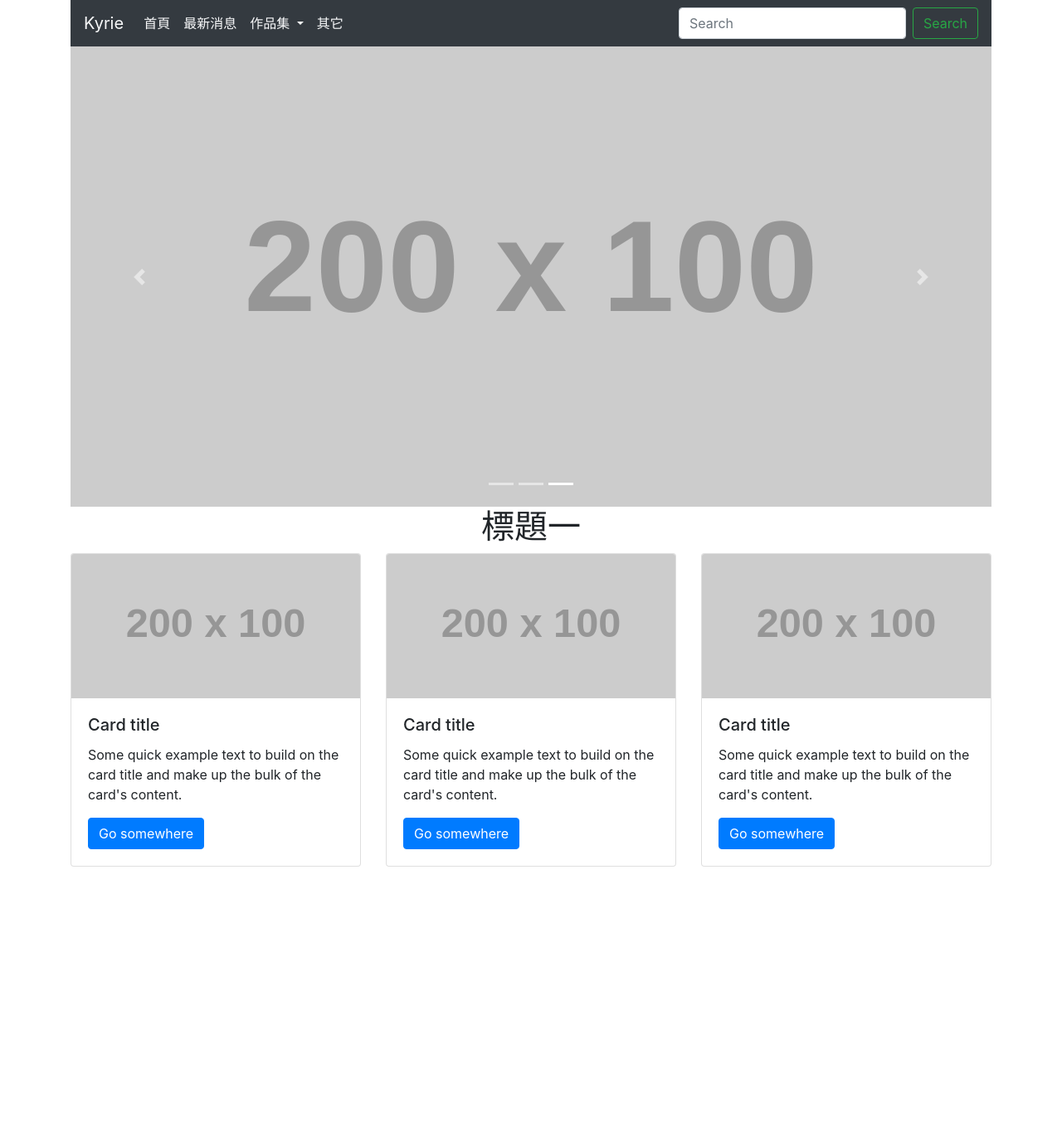
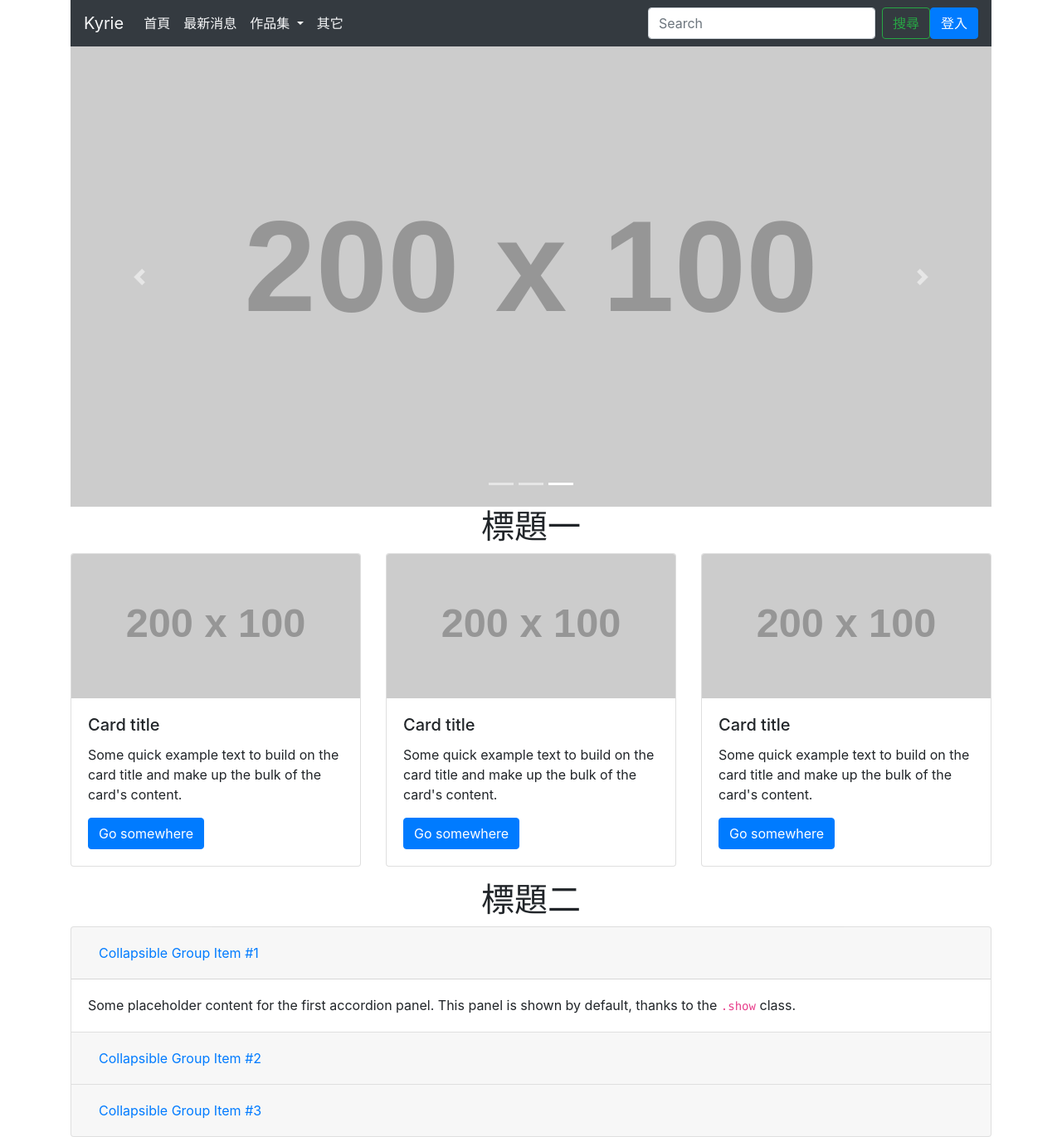
Before and after one commit to KyrieHaveGoodDay/Web_Bootstrap_0217, a plain HTML site: page index.html in a window 1280 px wide. Shown: the whole page at 83% size. Before the commit the page ends 1061 px from the top, so only its background shows below. Drawn offline with nearby package versions, Linux system fonts and the light colour scheme; placeholder pictures from the web are drawn by us.

Commit message:
導覽頁修改

```diff
--- a/index.html
+++ b/index.html
@@ -39,12 +39,37 @@
                   <a class="nav-link disabled text-light" href="#" tabindex="-1" aria-disabled="true">其它</a>
                 </li>
               </ul>
-              <form class="d-flex">
-                <input class="form-control mr-2" type="search" placeholder="Search" aria-label="Search">
-                <button class="btn btn-outline-success" type="submit">Search</button>
+              <form class="form-inline my-2 my-lg-0">
+                <input class="form-control mr-sm-2" type="search" placeholder="Search" aria-label="Search">
+                <button class="btn btn-outline-success my-2 my-sm-0" type="submit">搜尋</button>
               </form>
+              <button type="button" class="btn btn-primary" data-toggle="modal" data-target="#exampleModal">
+                登入
+              </button>
             </div>
           </nav>
+
+          <div class="modal fade" id="exampleModal" tabindex="-1" aria-labelledby="exampleModalLabel" aria-hidden="true">
+            <div class="modal-dialog">
+              <div class="modal-content">
+                <div class="modal-header">
+                  <h5 class="modal-title" id="exampleModalLabel">Modal title</h5>
+                  <button type="button" class="close" data-dismiss="modal" aria-label="Close">
+                    <span aria-hidden="true">&times;</span>
+                  </button>
+                </div>
+                <div class="modal-body">
+                  ...
+                </div>
+                <div class="modal-footer">
+                  <button type="button" class="btn btn-secondary" data-dismiss="modal">Close</button>
+                  <button type="button" class="btn btn-primary">Save changes</button>
+                </div>
+              </div>
+            </div>
+          </div>
+
+
           <!-- 區塊 -->
           <div id="carouselExampleIndicators" class="carousel slide" data-ride="carousel">
             <ol class="carousel-indicators">
@@ -106,6 +131,52 @@
                   </div>
               </div>
           </div>
+          <h1 class="text-center">標題二</h1>
+          <div class="accordion" id="accordionExample">
+            <div class="card">
+              <div class="card-header" id="headingOne">
+                <h2 class="mb-0">
+                  <button class="btn btn-link btn-block text-left" type="button" data-toggle="collapse" data-target="#collapseOne" aria-expanded="true" aria-controls="collapseOne">
+                    Collapsible Group Item #1
+                  </button>
+                </h2>
+              </div>
+
+              <div id="collapseOne" class="collapse show" aria-labelledby="headingOne" data-parent="#accordionExample">
+                <div class="card-body">
+                  Some placeholder content for the first accordion panel. This panel is shown by default, thanks to the <code>.show</code> class.
+                </div>
+              </div>
+            </div>
+            <div class="card">
+              <div class="card-header" id="headingTwo">
+                <h2 class="mb-0">
+                  <button class="btn btn-link btn-block text-left collapsed" type="button" data-toggle="collapse" data-target="#collapseTwo" aria-expanded="false" aria-controls="collapseTwo">
+                    Collapsible Group Item #2
+                  </button>
+                </h2>
+              </div>
+              <div id="collapseTwo" class="collapse" aria-labelledby="headingTwo" data-parent="#accordionExample">
+                <div class="card-body">
+                  Some placeholder content for the second accordion panel. This panel is hidden by default.
+                </div>
+              </div>
+            </div>
+            <div class="card">
+              <div class="card-header" id="headingThree">
+                <h2 class="mb-0">
+                  <button class="btn btn-link btn-block text-left collapsed" type="button" data-toggle="collapse" data-target="#collapseThree" aria-expanded="false" aria-controls="collapseThree">
+                    Collapsible Group Item #3
+                  </button>
+                </h2>
+              </div>
+              <div id="collapseThree" class="collapse" aria-labelledby="headingThree" data-parent="#accordionExample">
+                <div class="card-body">
+                  And lastly, the placeholder content for the third and final accordion panel. This panel is hidden by default.
+                </div>
+              </div>
+            </div>
+          </div>
 
     </div>
 
```
